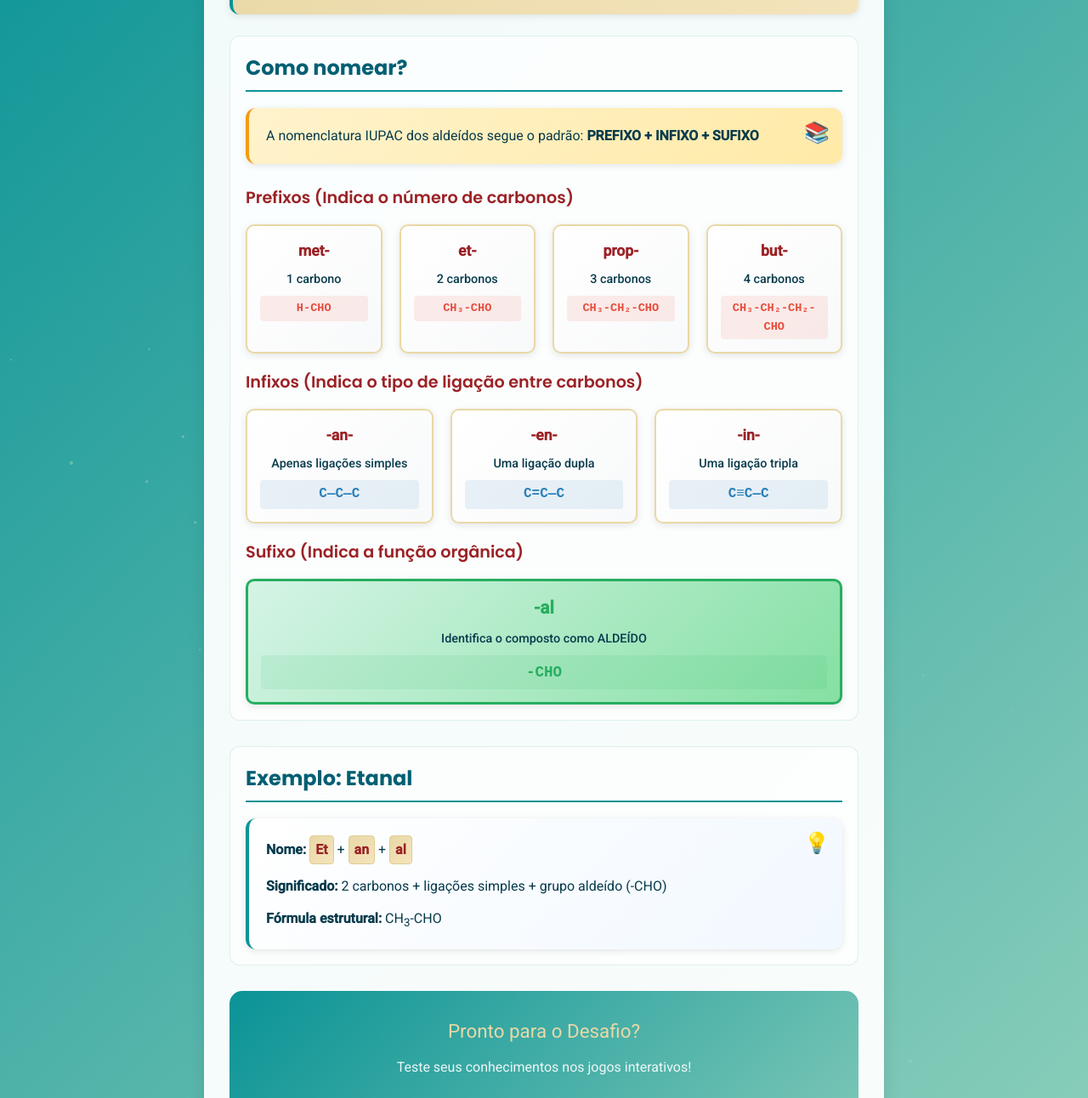
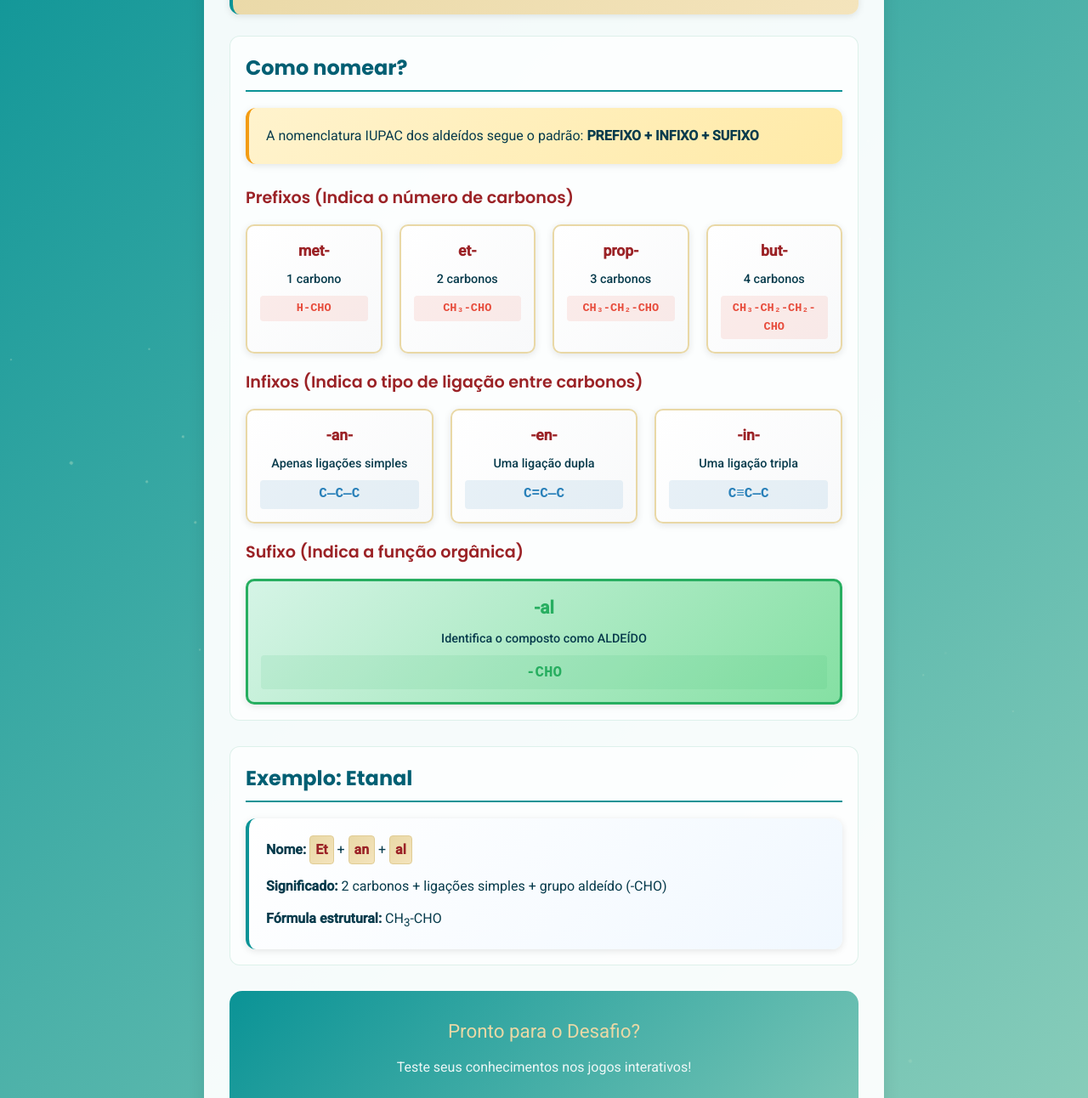
Before and after one commit to rochacode08/aldeidos, a plain HTML site: page nomenclatura.html in a window 1280 px wide. Shown: the part 220-1512 px from the top of the page at 85% size. Drawn offline with Linux system fonts and the light colour scheme.

Commit message:
removendo inutilidades

```diff
--- a/css/nomenclatura.css
+++ b/css/nomenclatura.css
@@ -84,14 +84,6 @@
       font-size: 1rem;
       box-shadow: 0 2px 8px rgba(0, 0, 0, 0.1);
       position: relative;
-    }
-
-    .nomenclatura-intro::after {
-      content: '📚';
-      position: absolute;
-      top: 10px;
-      right: 15px;
-      font-size: 1.5rem;
     }
 
     .grid {
@@ -219,14 +211,6 @@
       margin-top: 15px;
       position: relative;
       overflow: hidden;
-    }
-
-    .example::after {
-      content: '💡';
-      position: absolute;
-      top: 10px;
-      right: 15px;
-      font-size: 1.5rem;
     }
 
     .example p {
```
Also changed, not shown: index.html (+0 -1 lines).
